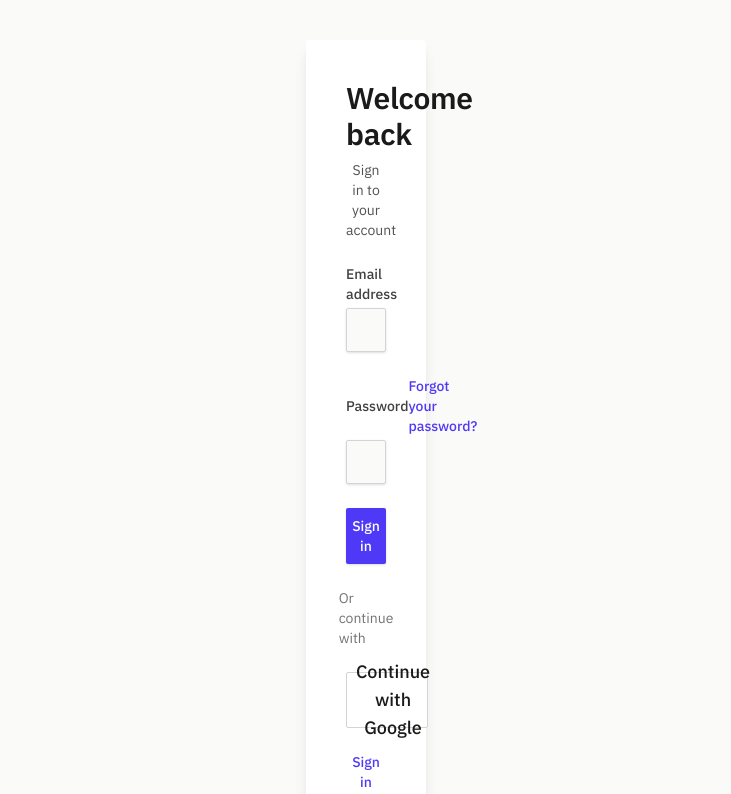
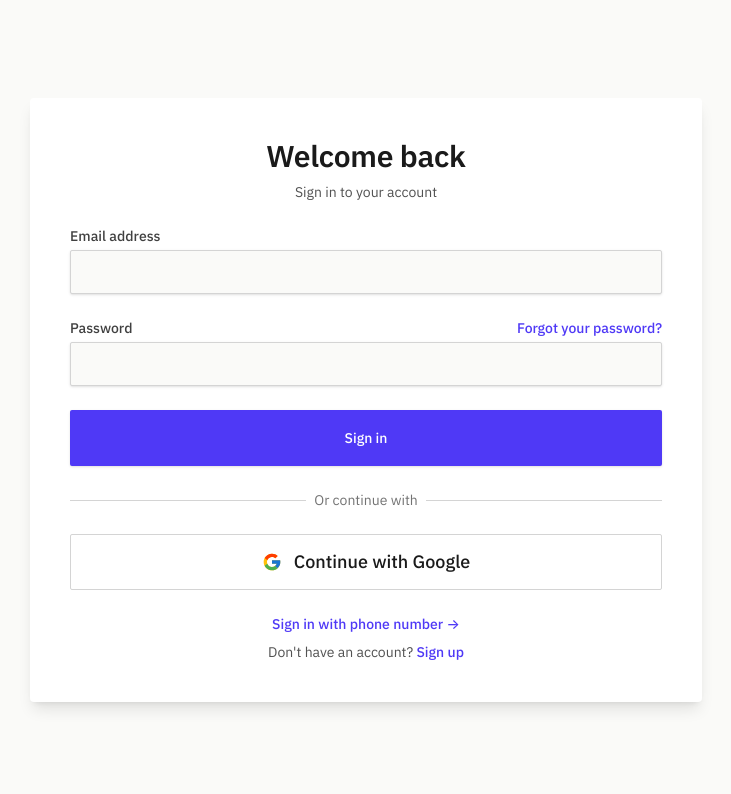
Before and after one commit to post-meta/cleenly, a Next.js app: page /login in a window 1280 px wide. Shown: the top 794 px of the page, without its empty margins (274-1005 px from the left). Built offline with nearby package versions, Linux system fonts and the light colour scheme.

Commit message:
fix: увеличена ширина формы до max-w-2xl и добавлена минимальная ширина

```diff
--- a/app/login/page.tsx
+++ b/app/login/page.tsx
@@ -7,7 +7,7 @@ export default function LoginPage() {
     return (
         <Suspense fallback={<div>Loading...</div>}>
             <div className="flex min-h-screen w-full items-center justify-center p-6 md:p-10 bg-gray-50">
-                <div className="w-full max-w-xl bg-white shadow-lg rounded-lg p-8 md:p-10">
+                <div className="w-full max-w-2xl min-w-[400px] bg-white shadow-lg rounded-lg p-8 md:p-10">
                     <LoginForm />
                 </div>
             </div>
```
